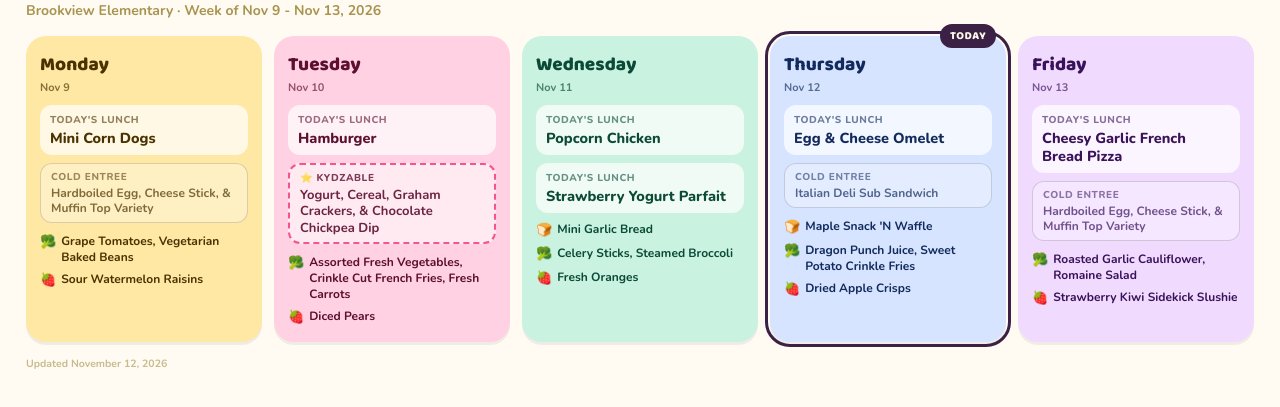
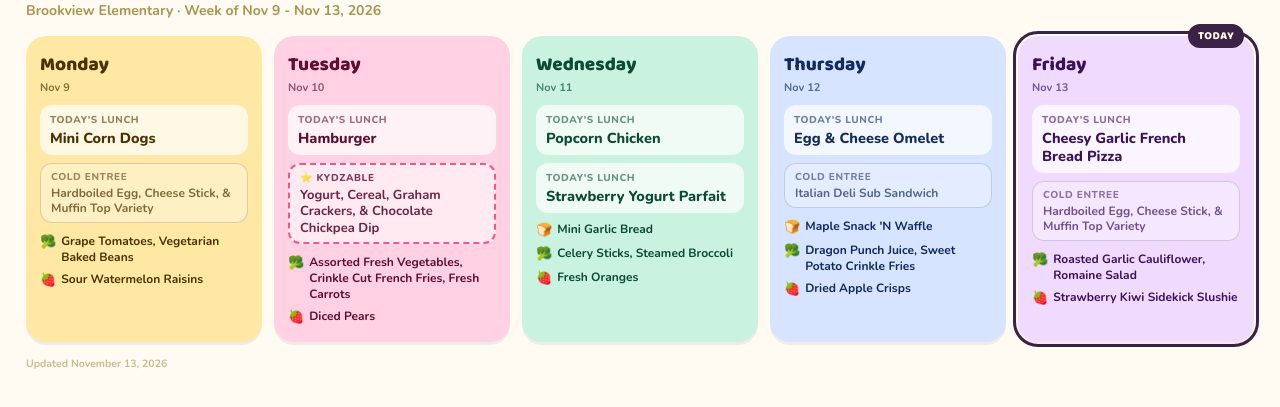
Before and after one commit to timmyb9/brookview-lunch-menu, a plain HTML site: page index.html in a window 1280 px wide. Shown: the part 73-480 px from the top of the page. Drawn offline with nearby package versions, Linux system fonts and the light colour scheme.

Commit message:
Update lunch menu

```diff
--- a/index.html
+++ b/index.html
@@ -188,22 +188,22 @@
   <div class="entree-main"><div class="entree-label">Today's Lunch</div><div class="entree-name">Popcorn Chicken</div></div><div class="entree-main"><div class="entree-label">Today's Lunch</div><div class="entree-name">Strawberry Yogurt Parfait</div></div><div class="side-row"><span class="side-icon">🍞</span><span>Mini Garlic Bread</span></div><div class="side-row"><span class="side-icon">🥦</span><span>Celery Sticks, Steamed Broccoli</span></div><div class="side-row"><span class="side-icon">🍓</span><span>Fresh Oranges</span></div>
 </div>
 
-<div class="day today" style="background:#D6E4FF; color:#122B5C; --accent:#4C7DF2;">
-  <div class="today-flag">TODAY</div>
+<div class="day" style="background:#D6E4FF; color:#122B5C; --accent:#4C7DF2;">
+
   <div class="day-name">Thursday</div>
   <div class="day-date">Nov 12</div>
   <div class="entree-main"><div class="entree-label">Today's Lunch</div><div class="entree-name">Egg & Cheese Omelet</div></div><div class="cold-entree"><div class="entree-label">Cold Entree</div><div class="entree-name">Italian Deli Sub Sandwich</div></div><div class="side-row"><span class="side-icon">🍞</span><span>Maple Snack 'N Waffle</span></div><div class="side-row"><span class="side-icon">🥦</span><span>Dragon Punch Juice, Sweet Potato Crinkle Fries</span></div><div class="side-row"><span class="side-icon">🍓</span><span>Dried Apple Crisps</span></div>
 </div>
 
-<div class="day" style="background:#F0DBFF; color:#3A1259; --accent:#9B5DE5;">
-
+<div class="day today" style="background:#F0DBFF; color:#3A1259; --accent:#9B5DE5;">
+  <div class="today-flag">TODAY</div>
   <div class="day-name">Friday</div>
   <div class="day-date">Nov 13</div>
   <div class="entree-main"><div class="entree-label">Today's Lunch</div><div class="entree-name">Cheesy Garlic French Bread Pizza</div></div><div class="cold-entree"><div class="entree-label">Cold Entree</div><div class="entree-name">Hardboiled Egg, Cheese Stick, & Muffin Top Variety</div></div><div class="side-row"><span class="side-icon">🥦</span><span>Roasted Garlic Cauliflower, Romaine Salad</span></div><div class="side-row"><span class="side-icon">🍓</span><span>Strawberry Kiwi Sidekick Slushie</span></div>
 </div>
 
   </div>
-  <div class="footer">Updated November 12, 2026</div>
+  <div class="footer">Updated November 13, 2026</div>
 </div>
 </body>
 </html>
```
